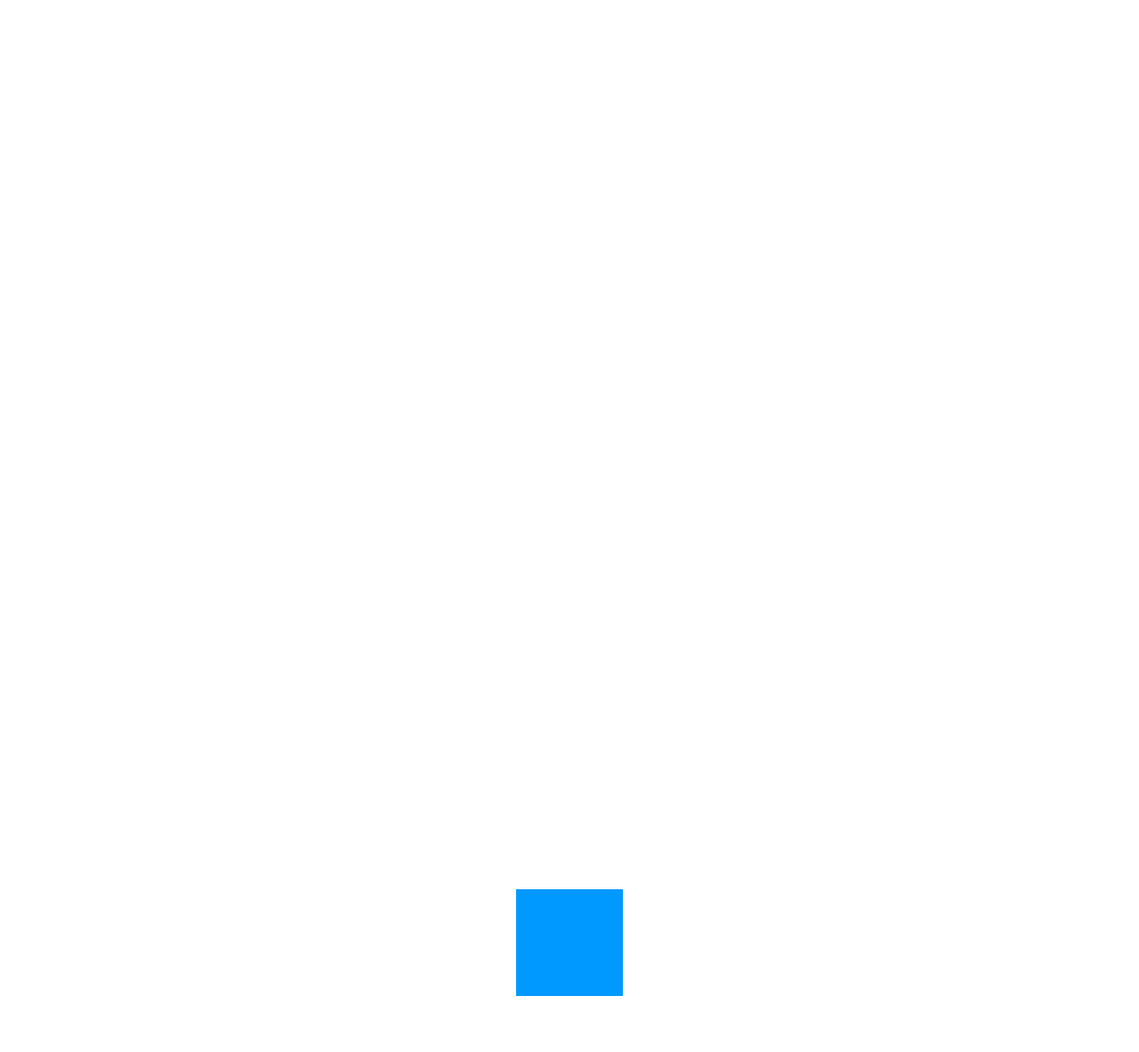
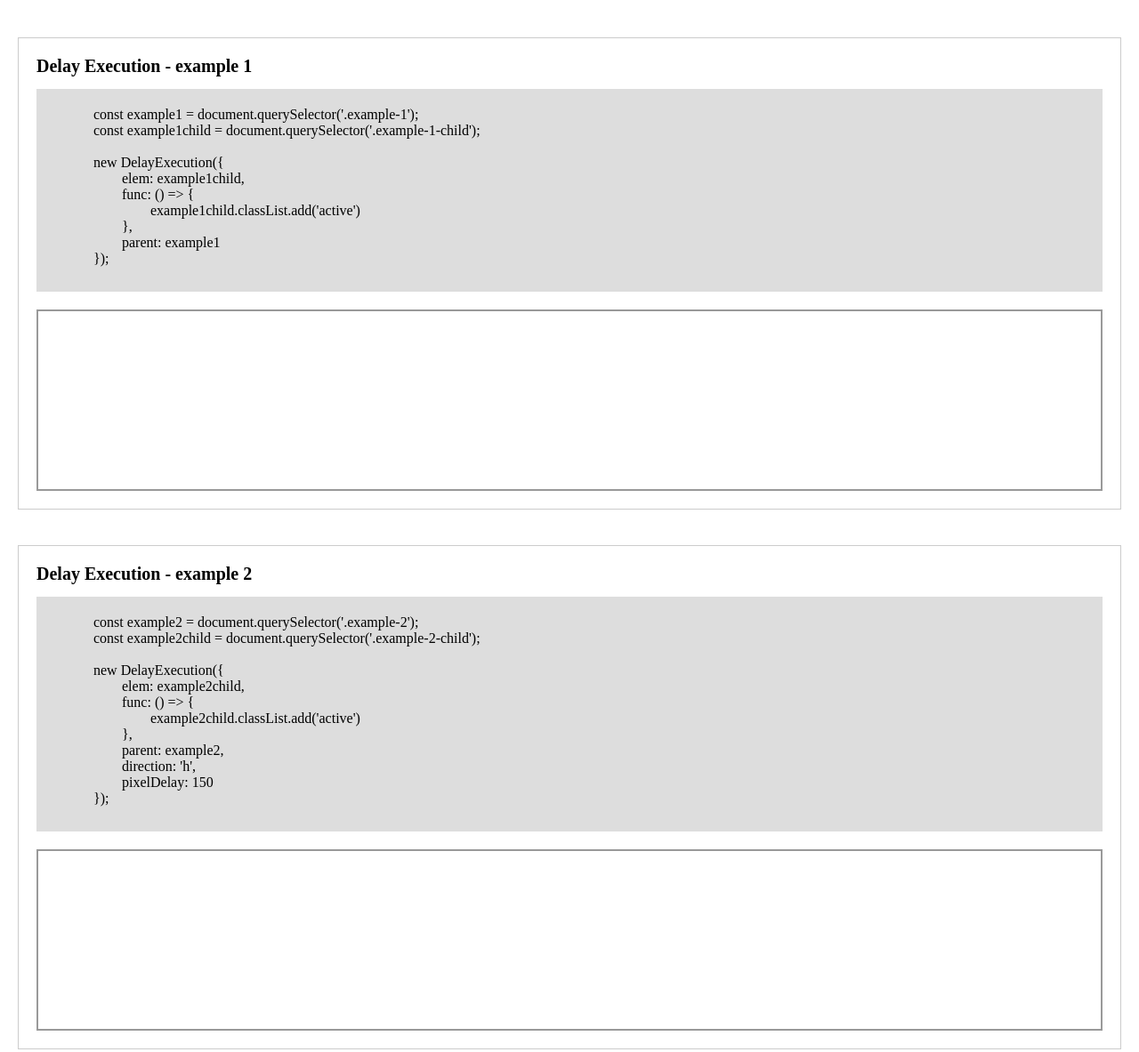
Before and after one commit to steve-232/delay-execution, a website: page index.html in a window 1280 px wide. Shown: the top 1183 px of the page at 89% size. Drawn offline with Linux system fonts and the light colour scheme.

Commit message:
added new demo

```diff
--- a/css/main.css
+++ b/css/main.css
@@ -54,17 +54,78 @@ textarea {
   resize: none;
 }
 body {
-  height: 3000px;
+  padding-top: 1px;
+  margin-top: 1px;
 }
-#box {
+.title {
+  margin-bottom: 14px;
+  font-size: 20px;
+  font-weight: bold;
+}
+.cell {
+  margin: 40px 20px;
+  padding: 20px;
+  box-sizing: border-box;
+
+  border: 1px solid #ccc;
+}
+.cell pre {
+  margin-bottom: 20px;
+  padding: 20px 0 10px;
+  background-color: #ddd;
+}
+
+
+/* Example 1 */
+.example-1 {
+  height: 200px;
+  overflow-y: scroll;
+  border: 2px solid #999;
+}
+.example-1-child {
+  width: 50px;
+  margin: 500px 0;
+  height: 100px;
+  background-color: #f00;
+  transition: width 500ms linear;
+}
+.example-1-child.active {
+  width: 100%;
+}
+
+/* Example 2 */
+.example-2 {
+  height: 200px;
+  overflow-x: scroll;
+  border: 2px solid #999;
+}
+.example-2-child {
+  display: inline-block;
+  width: 40px;
+  height: 40px;
+  margin: 0 100vw;
+  top: 50%;
+  transform: translateY(-50%);
+  position: relative;
+  background-color: #f00;
+  transition: all 200ms linear;
+}
+.example-2-child.active {
+  width: 100px;
+  height: 100px;
+  border-radius: 50%;
+}
+
+/* Example 3 */
+.example-3 {
   width: 200px;
   height: 200px;
-  margin: 1000px auto 0;
+  margin: 700px auto;
   background-color: #f00;
   border: 10px solid #09f;
   transition: all 250ms linear 10ms;
 }
-#box.active {
+.example-3.active {
   width: 100px;
   height: 100px;
   background-color: #09f;
--- a/index.html
+++ b/index.html
@@ -8,18 +8,101 @@
 </head>
 <body>
 
-<div id="box"></div>
+<div class="cell">
+	<h2 class="title">Delay Execution - example 1</h2>
+	<pre>
+		const example1 = document.querySelector('.example-1');
+		const example1child = document.querySelector('.example-1-child');
+
+		new DelayExecution({
+			elem: example1child,
+			func: () => {
+				example1child.classList.add('active')
+			},
+			parent: example1
+		});
+	</pre>
+
+	<div class="example-1">
+		<div class="example-1-child"></div>
+	</div>
+</div>
+
+<div class="cell">
+	<h2 class="title">Delay Execution - example 2</h2>
+	<pre>
+		const example2 = document.querySelector('.example-2');
+		const example2child = document.querySelector('.example-2-child');
+
+		new DelayExecution({
+			elem: example2child,
+			func: () => {
+				example2child.classList.add('active')
+			},
+			parent: example2,
+			direction: 'h',
+			pixelDelay: 150
+		});
+	</pre>
+	<div class="example-2">
+		<div class="example-2-child"></div>
+	</div>
+</div>
+
+<div class="cell">
+	<h2 class="title">Delay Execution - example 2</h2>
+	<pre>
+		const example3 = document.querySelector('.example-3');
+
+		new DelayExecution({
+			elem: example3,
+			func: () => {
+				example3.classList.add('active')
+			},
+		});
+	</pre>
+	<div class="example-3"></div>
+</div>
 
 <script src="./delay-execution.min.js"></script>
 <script type="text/javascript">
-	const box = document.getElementById('box');
+
+	// Example 1
+	const example1 = document.querySelector('.example-1');
+	const example1child = document.querySelector('.example-1-child');
 
 	new DelayExecution({
-		elem: box,
+		elem: example1child,
 		func: () => {
-			box.classList.add('active')
+			example1child.classList.add('active')
+		},
+		parent: example1
+	});
+
+	// Example 2
+	const example2 = document.querySelector('.example-2');
+	const example2child = document.querySelector('.example-2-child');
+
+	new DelayExecution({
+		elem: example2child,
+		func: () => {
+			example2child.classList.add('active')
+		},
+		parent: example2,
+		direction: 'h',
+		pixelDelay: 150
+	});
+
+	// Example 3
+	const example3 = document.querySelector('.example-3');
+
+	new DelayExecution({
+		elem: example3,
+		func: () => {
+			example3.classList.add('active')
 		},
 	});
+
 </script>
 </body>
 </html>
```
Also changed, not shown: delay-execution.min.js (+1 -1 lines).
